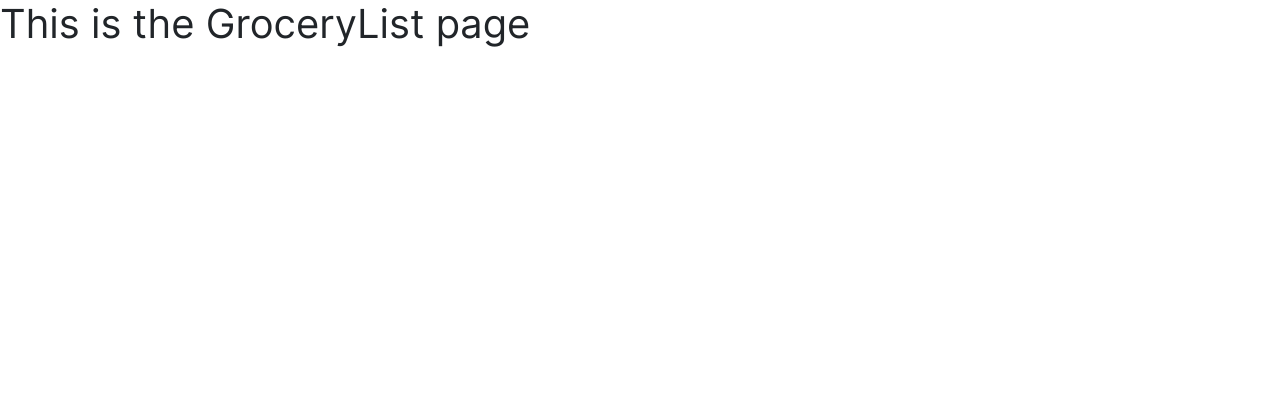
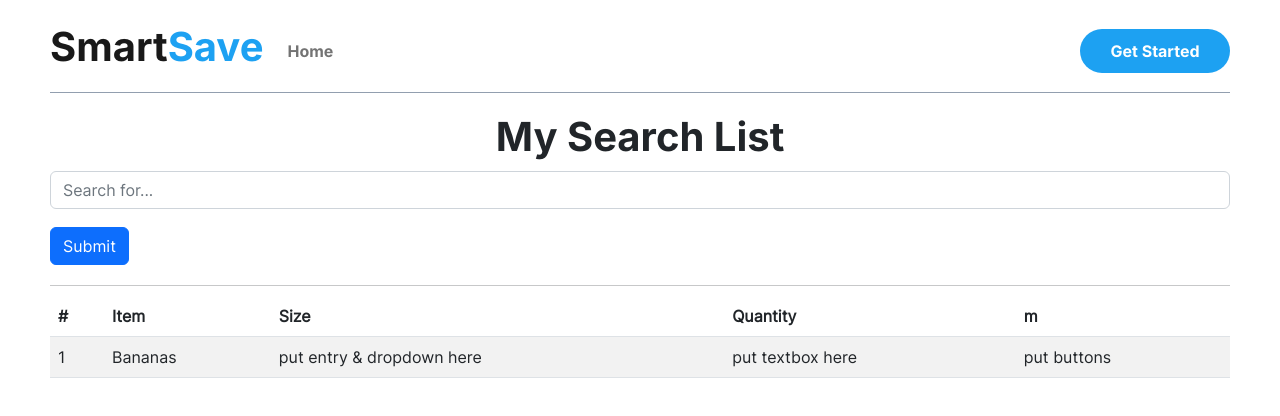
Before and after one commit to matthewnanas/SaveSmart, a React (Create React App) app in the folder web/: page /create in a window 1280 px wide. Shown: the top 416 px of the page. Built offline with nearby package versions, Linux system fonts and the light colour scheme.

Commit message:
Grocery list starter

```diff
--- a/web/src/Pages/GroceryList.tsx
+++ b/web/src/Pages/GroceryList.tsx
@@ -6,11 +6,85 @@
 
 
 import React from 'react';
+import Navigation from '../Components/Navigation';
+import { useMediaQuery } from 'react-responsive';
+import Form from 'react-bootstrap/Form';
+import Button from 'react-bootstrap/Button';
+import Table from 'react-bootstrap/Table';
+import '../Static/Styles/GroceryList.css'
 
+/**
+ * Function - GroceryList
+ *
+ * Will return appropriate grocery list screen
+ *
+ */
 export default function GroceryList() {
+    /**
+     * Create two variables that will be used to distinguish whether or not
+     * a visitor is on desktop or mobile/tablet by width dimension
+     */
+    const isDesktop = useMediaQuery({ query: '(min-width: 1000px)' });
+    const isMobile = useMediaQuery({ query: '(max-width: 1000px)' });
+
     return (
         <div>
-            <h1>This is the GroceryList page</h1>
+            <Navigation />
+            { isDesktop && <DesktopList /> }
         </div>
     )
 }
+
+/**
+ * Function - DesktopList
+ *
+ * Will return appropriate list content for desktop screens
+ *
+ */
+function DesktopList() {
+    // Search state
+    const [search, setSearch] = React.useState("");
+
+    return (
+        <div>
+            <div className='ListHeading'>
+                <h1>My Search List</h1>
+                <div className='ListSearch'>
+                    <Form>
+                        <Form.Group className="mb-3" controlId="searchQuery" style={{height: 40}}>
+                            <Form.Control type="text" placeholder="Search for..." value={search} onChange={(e) => setSearch(e.target.value)} />
+                        </Form.Group>
+                        <Button className='SubmitButton' variant="primary" type="submit">
+                            Submit
+                        </Button>
+                    </Form>
+                </div>
+            </div>
+            <br />
+            <br />
+            <hr style={{margin: '10px 50px 0px 50px'}} />
+            <div className='DesktopTable'>
+                <Table striped>
+                    <thead>
+                        <tr>
+                            <th>#</th>
+                            <th>Item</th>
+                            <th>Size</th>
+                            <th>Quantity</th>
+                            <th>m</th>
+                        </tr>
+                    </thead>
+                    <tbody>
+                        <tr>
+                            <td>1</td>
+                            <td>Bananas</td>
+                            <td>put entry & dropdown here</td>
+                            <td>put textbox here</td>
+                            <td>put buttons</td>
+                        </tr>
+                    </tbody>
+                </Table>
+            </div>
+        </div>
+    )
+}
--- a/web/src/Static/Styles/GroceryList.css
+++ b/web/src/Static/Styles/GroceryList.css
@@ -15,3 +15,7 @@
     float: left;
     position: static;
 }
+
+.DesktopTable {
+    margin: 10px 50px 0px 50px;
+}
```
